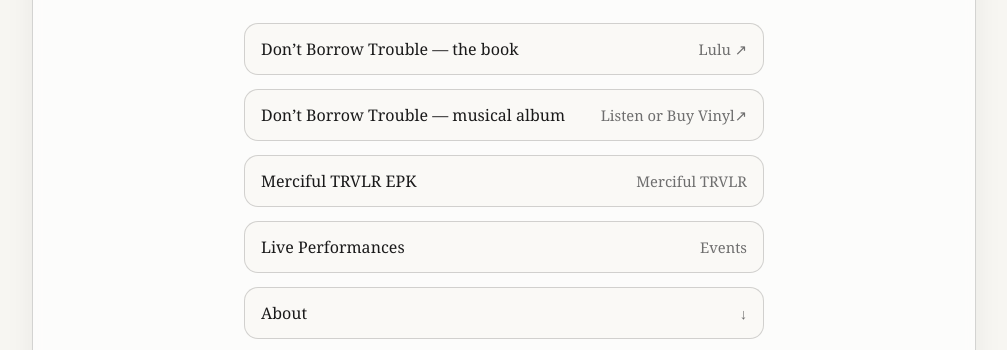
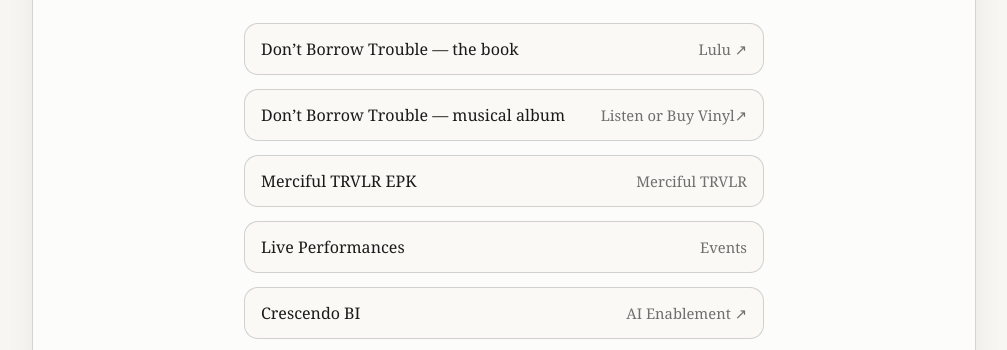
Before and after one commit to elliotsneider/three-gypsies-site, a plain HTML site: page index.html in a window 1280 px wide. Shown: the part 410-760 px from the top of the page, without its empty margins (136-1143 px from the left). Drawn offline with Linux system fonts and the light colour scheme.

Commit message:
Add Crescendo BI link
Adding Crescendo BI Link

```diff
--- a/index.html
+++ b/index.html
@@ -48,7 +48,11 @@
           <span>Live Performances</span>
           <span class="hint">Events</span>
         </a>
-        <a class="button" href="#about">
+<a class="button" href="https://crescendo-bi.com/" target="_blank" rel="noopener">
+  <span>Crescendo BI</span>
+  <span class="hint">AI Enablement ↗</span>
+</a>
+<a class="button" href="#about">
           <span>About</span>
           <span class="hint">↓</span>
         </a>
@@ -56,6 +60,7 @@
           <span>Contact</span>
           <span class="hint">Email</span>
         </a>
+
       </nav>
 
 <section id="about" class="about">
```
Also changed, not shown: 1 other file.
